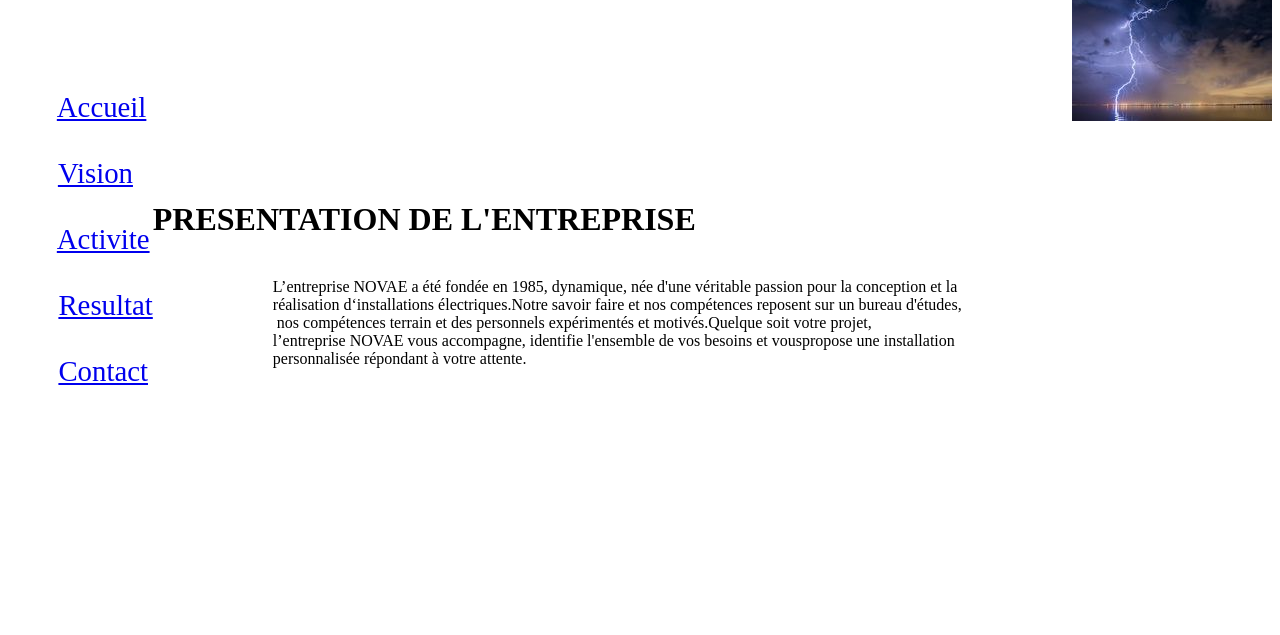
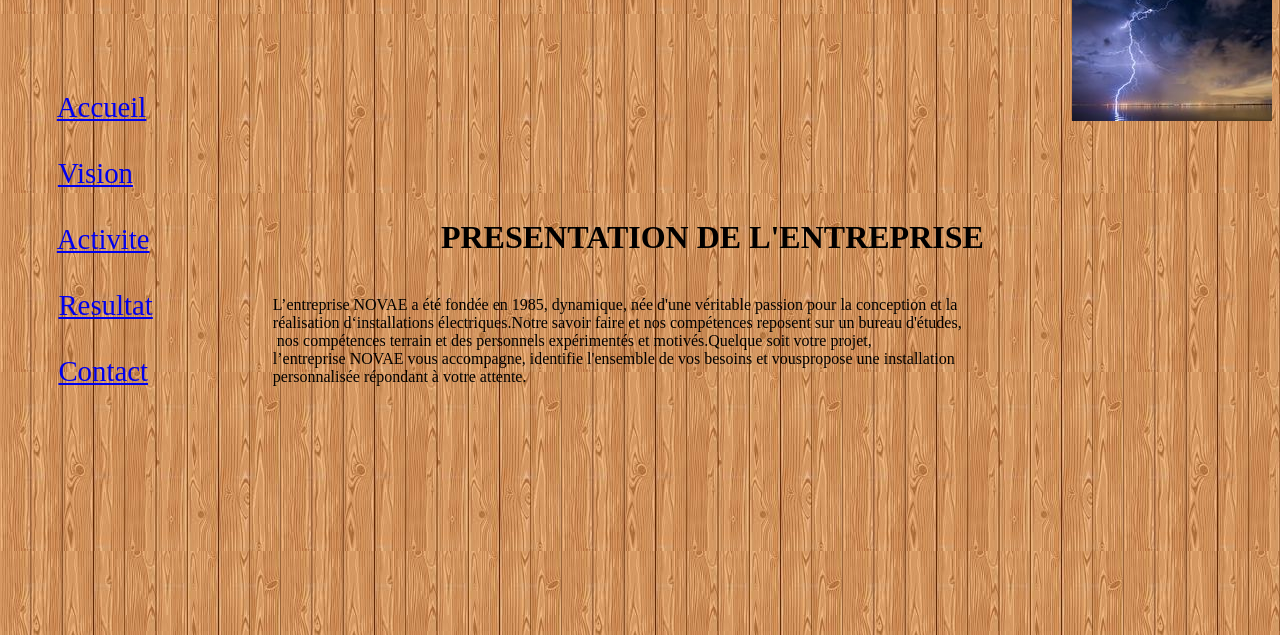
Before and after one commit to saliouseck2009/mon-site, a plain HTML site: page index.html in a window 1280 px wide. Shown: the part 165-800 px from the top of the page. Drawn offline with Linux system fonts and the light colour scheme.

Commit message:
ajout de font

```diff
--- a/index.html
+++ b/index.html
@@ -32,7 +32,8 @@
    <!-- text de description de l'entreprise -->
     <pre>
     <p class="align">
-                            <h1>PRESENTATION DE L'ENTREPRISE</h1>
+
+                  <h1 class="al">PRESENTATION DE L'ENTREPRISE</h1>
                               L’entreprise NOVAE a été fondée en 1985, dynamique, née d'une véritable passion pour la conception et la
                               réalisation d‘installations électriques.Notre savoir faire et nos compétences reposent sur un bureau d'études,
                                nos compétences terrain et des personnels expérimentés et motivés.Quelque soit votre projet,
--- a/style.css
+++ b/style.css
@@ -26,3 +26,12 @@ pre
 	font-style: normal;
 	font-family: New Type Roman
 }
+body
+{
+	background-color: gray;
+	background-image: url(images.jpg);
+}
+.al
+{
+	text-align: center;
+}
```
Also changed, not shown: images.jpg (added), téléchargement.jpg (added).
